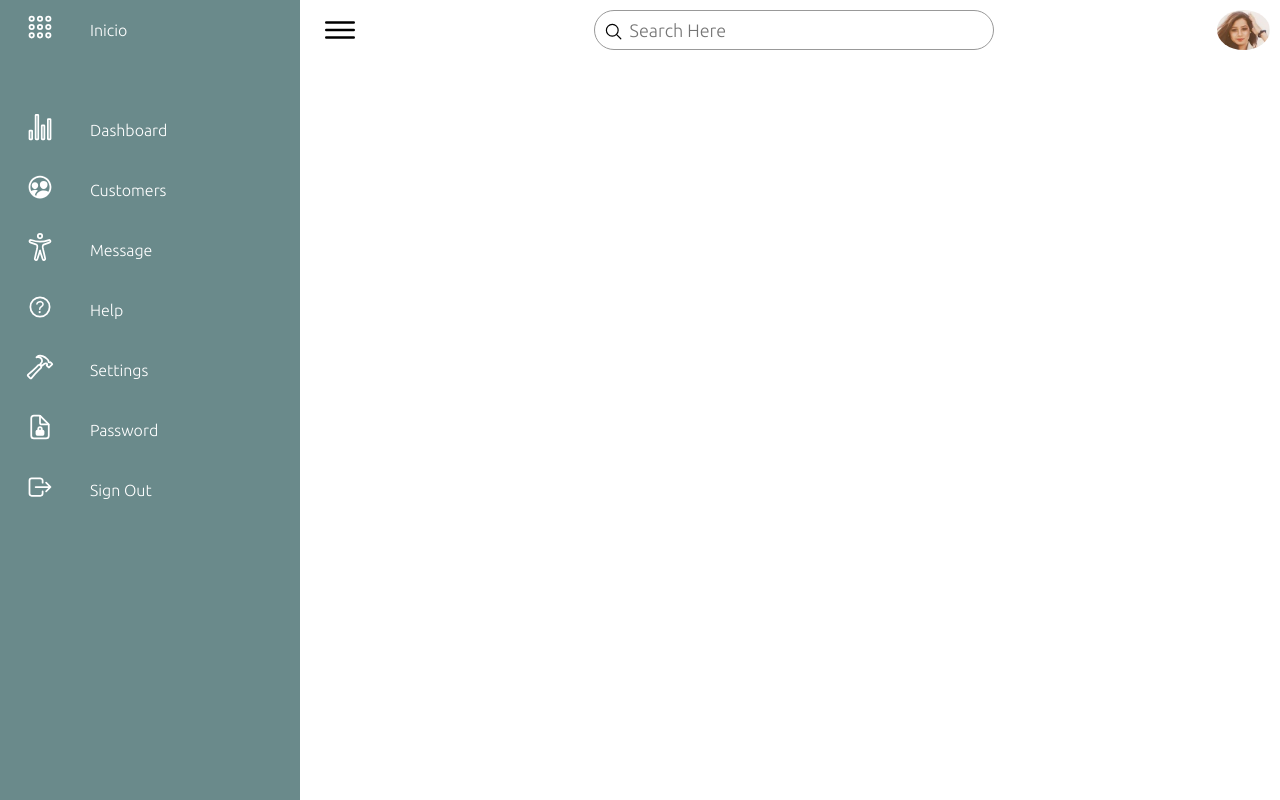
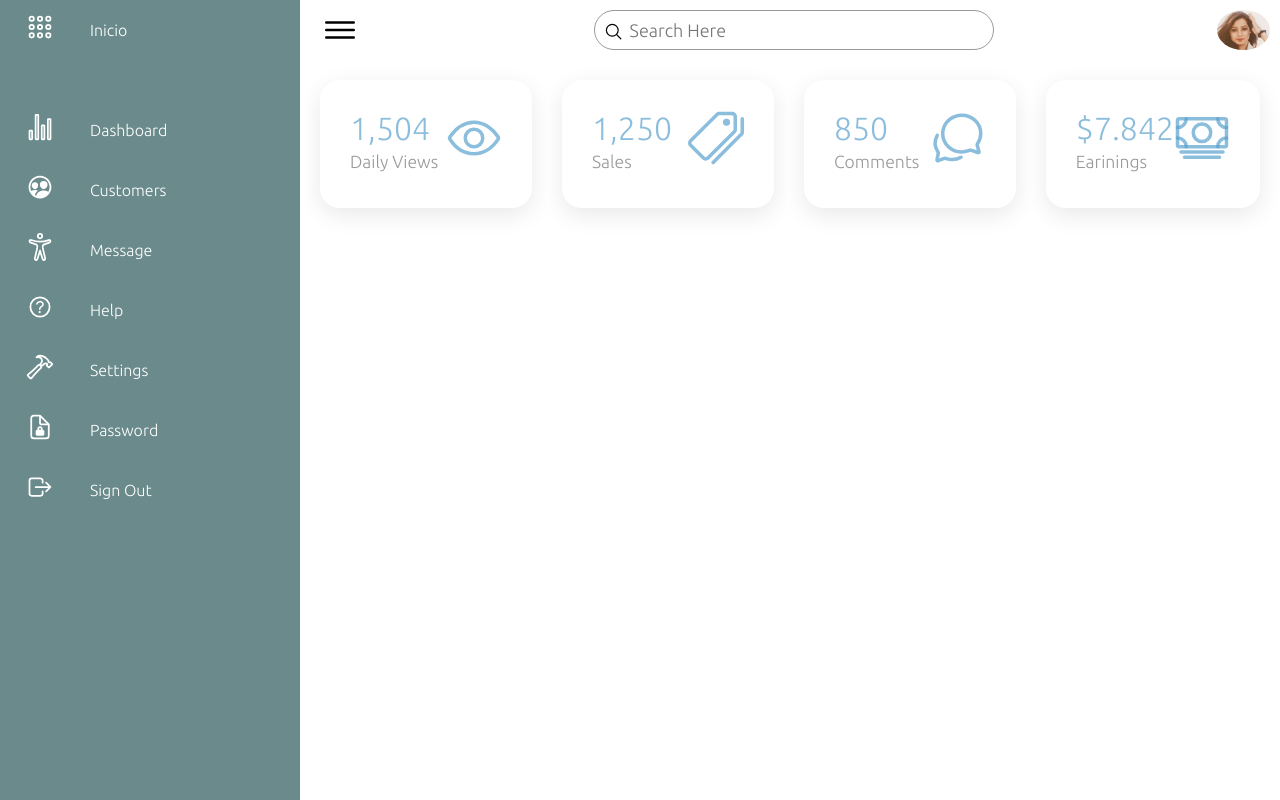
Before and after one commit to andressalazar08/project_y_1, a plain HTML site: page index.html in a window 1280 px wide. Drawn offline with nearby package versions, Linux system fonts and the light colour scheme.

Commit message:
tarjetas

```diff
--- a/index.html
+++ b/index.html
@@ -105,6 +105,95 @@
             <img src="user.JPG" alt="">
         </div>
 
+
+    </div>
+
+      <!-- Elementos tarjetas en el main -->
+
+      <div class="cardBox">
+
+
+        <!--Tarjeta 1 -->
+
+        <div class="card">
+
+            <div>
+
+                <div class="numbers"> 1,504 </div>
+                <div class="cardName">Daily Views </div>
+
+            </div>
+
+            <div class="iconBx">
+
+                <ion-icon name="eye-outline"></ion-icon>
+
+            </div>
+
+        </div>
+
+
+        <!--Tarjeta 2 -->
+
+        <div class="card">
+
+            <div>
+
+                <div class="numbers"> 1,250</div>
+                <div class="cardName">Sales </div>
+
+            </div>
+
+            <div class="iconBx">
+
+                <ion-icon name="pricetags-outline"></ion-icon>
+
+            </div>
+
+        </div>
+
+
+
+
+        <!--Tarjeta 3 -->
+
+        <div class="card">
+
+            <div>
+
+                <div class="numbers"> 850 </div>
+                <div class="cardName">Comments </div>
+
+            </div>
+
+            <div class="iconBx">
+
+                <ion-icon name="chatbubbles-outline"></ion-icon>
+
+            </div>
+
+        </div>
+
+
+        <!--Tarjeta 4 -->
+
+        <div class="card">
+
+            <div>
+
+                <div class="numbers"> $7.842</div>
+                <div class="cardName">Earinings </div>
+
+            </div>
+
+            <div class="iconBx">
+
+                <ion-icon name="cash-outline"></ion-icon>
+
+            </div>
+
+        </div>
+
     </div>
 </div>
 
--- a/style.css
+++ b/style.css
@@ -10,6 +10,7 @@
 
 :root{
     --colorBlue: rgb(106, 138, 139) ;
+    --colorBlue2: rgba(91, 162, 206, 0.705);
     --colorWhite: white;
     --colorWhite2:rgb(248, 248, 248);
     --colorGrey: rgb(195, 190, 190);
@@ -210,3 +211,56 @@ body
     height: 100%;
     object-fit: cover;
 }
+
+
+/*Estilos para las tarjetas*/
+
+
+.cardBox{
+    position: absolute;
+    width: 100%;
+    padding: 20px;
+    display: grid;
+    grid-template-columns: repeat(4,1fr); /*PAra que las tarjetas se repitan en 4 columnas*/
+    gap: 30px ;
+
+}
+
+.cardBox .card{
+    position: relative;
+    background-color: var(--colorWhite);
+    padding: 30px;
+    border-radius: 20px;
+    display: flex;
+    justify-content: space-between;
+    box-shadow: 0 7px 25px rgba(0,0,0,0.09);
+    cursor:pointer;
+}
+
+
+.cardBox .card .numbers{
+    position: relative;
+    font-weight: 500;
+    font-size: 2em;
+    color: var(--colorBlue2);
+}
+
+
+.cardBox .card .cardName{
+    color: var(--colorBlack2);
+    font-size: 1.1em;
+    margin-top: 5px;
+}
+
+.cardBox .card .iconBx{
+    font-size: 3.5em;
+    color: var(--colorBlue2);
+}
+
+
+/*Estilo con estado para la tarjeta*/
+
+.cardBox .card:hover{
+    background-color: rgba(127, 255, 212, 0.37);
+
+}
```
